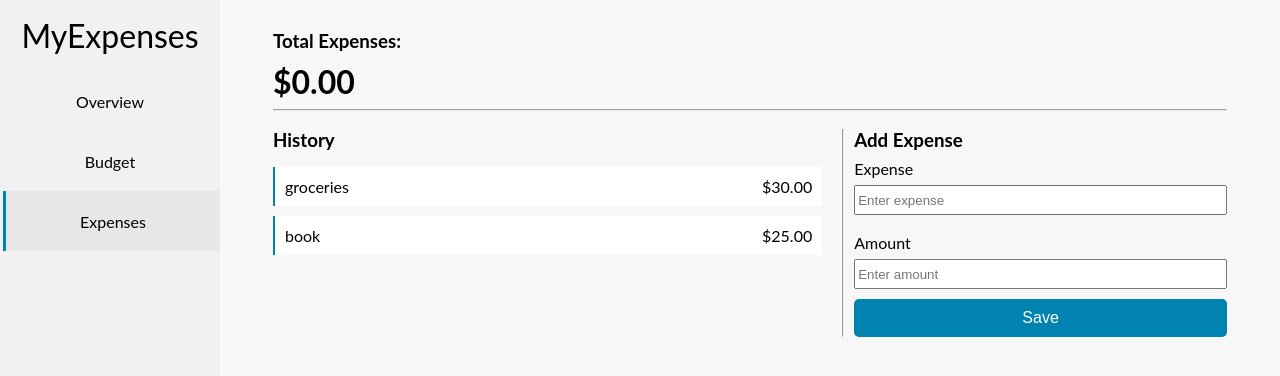
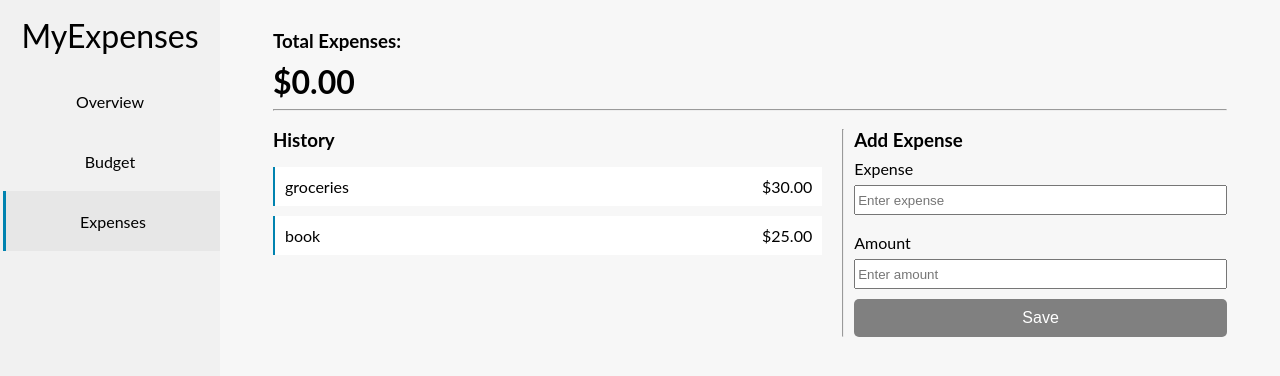
Before and after one commit to jackyliu0101/budget-app-react, a React (Create React App) app: page /expenses in a window 1280 px wide. Shown: the top 376 px of the page. Built offline with nearby package versions, Linux system fonts and the light colour scheme.

Commit message:
disable add expense button if fields are not filled in

```diff
--- a/src/App.css
+++ b/src/App.css
@@ -38,12 +38,16 @@ button.primary {
   color: white;
 }
 
-button.default:hover{
+button.default:hover:enabled {
   background-color: #f4f4f4;
 }
 
-button.primary:hover {
+button.primary:hover:enabled {
   background-color: #00759d;
+}
+
+button:disabled {
+  background-color: gray;
 }
 
 input[type='range'].progress {
--- a/src/components/Button.js
+++ b/src/components/Button.js
@@ -1,10 +1,11 @@
-export const Button = ({ variant, type, title, onClick }) => {
+export const Button = ({ variant, type, title, onClick, disabled }) => {
   return (
-    <button className={variant} type={type} onClick={onClick}>{title}</button>
+    <button className={variant} type={type} onClick={onClick} disabled={disabled}>{title}</button>
   )
 }
 
 Button.defaultProps = {
   variant: 'default',
   type: 'button',
+  disabled: false,
 };
--- a/src/pages/expenses/AddExpenseForm.js
+++ b/src/pages/expenses/AddExpenseForm.js
@@ -32,7 +32,7 @@ export const AddExpenseForm = ({ handleSubmit }) => {
           <label htmlFor="amount">Amount</label>
           <input id="amount" type="number" value={amount} onChange={(e) => setAmount(e.target.value)} step="0.01" placeholder="Enter amount" />
         </div>
-        <Button type="submit" variant="primary" title="Save" />
+        <Button type="submit" disabled={!expenseName || !amount} variant="primary" title="Save" />
       </form>
     </div>
   )
```
